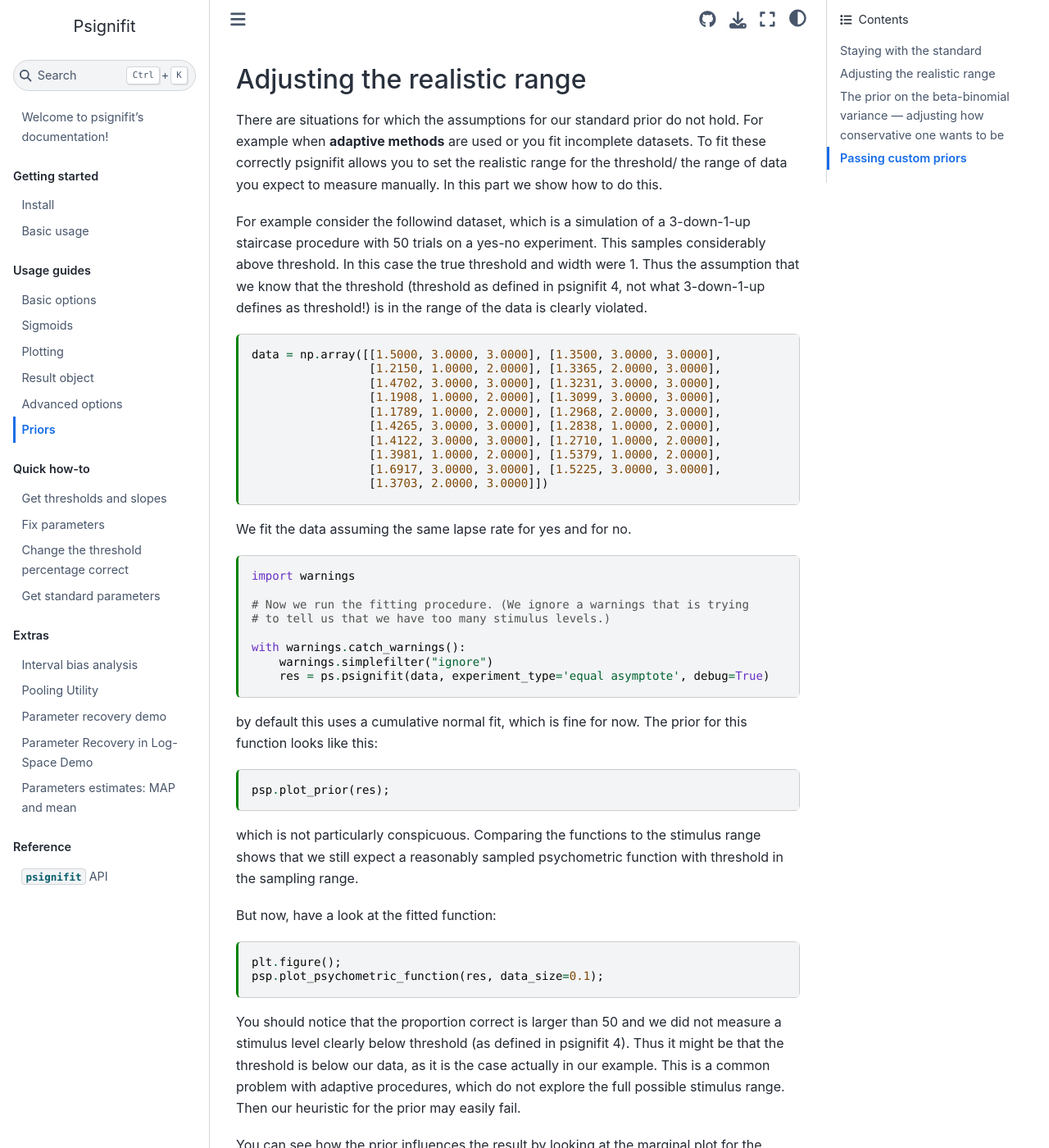
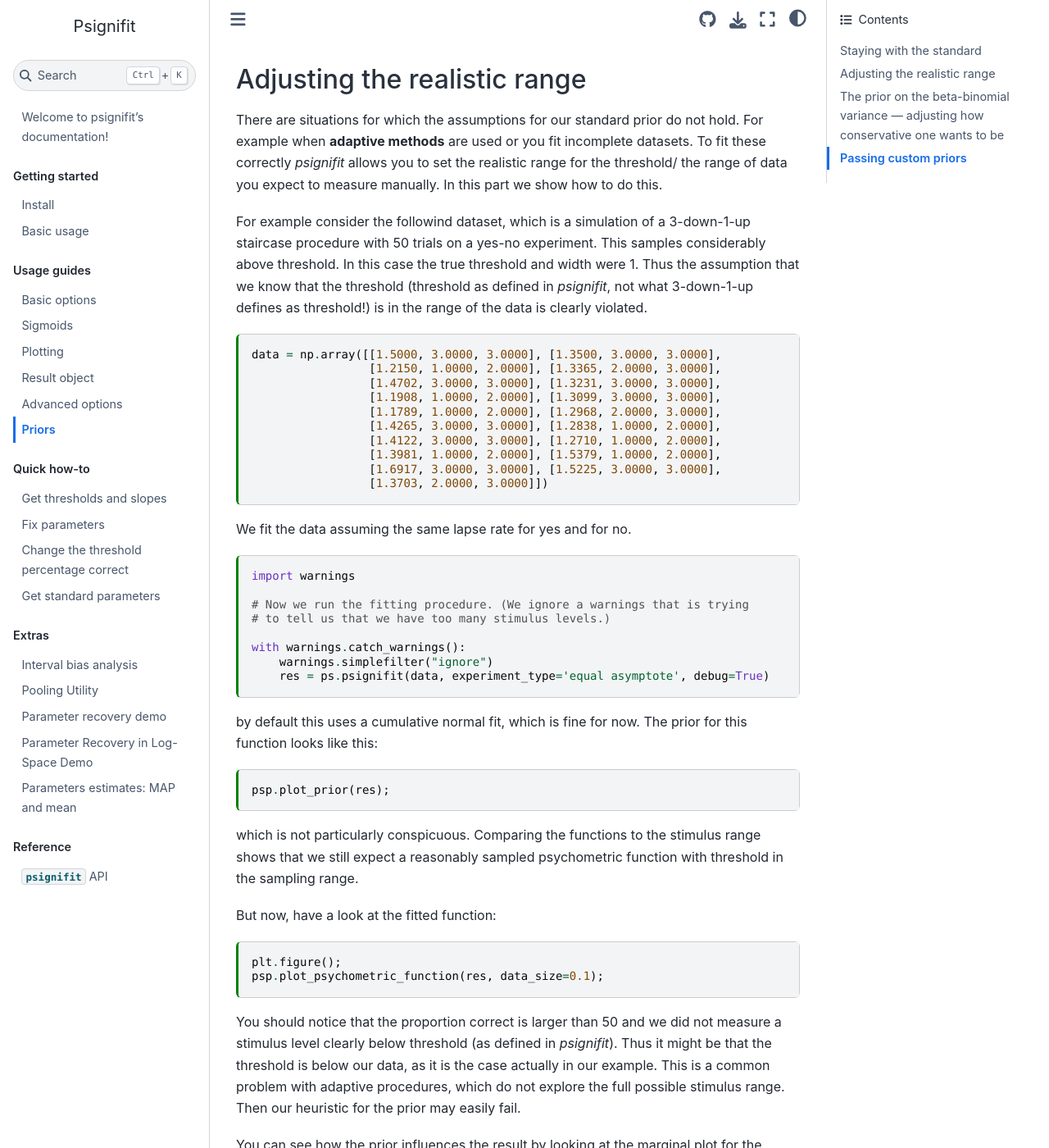
Before and after one commit to wichmann-lab/python-psignifit, a Jupyter Book: the page built from docs/examples/priors.md, in a window 1280 px wide and 1400 px high, scrolled down 1883 px. Shown: the whole window at 82% size. Built offline with Jupyter Book 1.0.4 settings and Sphinx 7.4.7 and the Sphinx Book theme 1.1.4, drawn with Linux system fonts in a browser that asks for light colours; some of the changed text lies outside the part shown.

Commit message:
reformulate priors doc page

````diff
--- a/docs/examples/priors.md
+++ b/docs/examples/priors.md
@@ -84,9 +83,9 @@ You can evaluate your priors with above plot. With these color-coded sigmoids
 you can evaluate the adequacy of the prior:
 
 For a threshold prior to be adequate (first column), it should be flat along all your stimulus levels; this will ensure that the threshold estimation is driven exclusively by the data. The stimulus levels of your data are shown as black-dots in the x-axis.
-The prior is flat (constant) for all threshold values between the red and blue sigmoids; both are equally likely. The yellow and green sigmoids are very unlikely, and this makes sense as they are outside of the range of stimulus levels. Here you can see that `psignifit` assumes that you choose stimulus values along the whole range the psychometric function.
+The prior is flat (constant) for all threshold values between the red and blue sigmoids; both are equally likely. The yellow and green sigmoids are very unlikely, and this makes sense as they are outside of the range of stimulus levels. Here you can see that *psignifit* assumes that you choose stimulus values along the whole range the psychometric function.
 
-Similarly, for the width prior (middle column) the sigmoids varing between the red and blue cases are more or less likely; contrarily the yellow and green sigmoids are very unlikely. Again this makes sense, as `psignifit` assumes that you sampled the whole range of the psychometric function and not just around the threshold.
+Similarly, for the width prior (middle column) the sigmoids varing between the red and blue cases are more or less likely; contrarily the yellow and green sigmoids are very unlikely. Again this makes sense, as *psignifit* assumes that you sampled the whole range of the psychometric function and not just around the threshold.
 
 Finally for the lapse prior it assumes a decaying prior (right column), which in simulations have been shown to be a reasonable assumption. You don't expect that observers lapse more than 20%; if so, then the observer is the problem (e.g. they were not following instructions, falling asleep, lapsing in attention, etc). For these cases maybe consider to repeat the experiment.
 
@@ -96,7 +95,7 @@ Finally for the lapse prior it assumes a decaying prior (right column), which in
 
 There are situations for which the assumptions for our standard prior
 do not hold. For example when **adaptive methods** are used or you fit
-incomplete datasets. To fit these correctly psignifit allows you to set
+incomplete datasets. To fit these correctly *psignifit* allows you to set
 the realistic range for the threshold/ the range of data you expect to
 measure manually. In this part we show how to do this.
 
@@ -105,7 +104,7 @@ For example consider the followind dataset, which is a simulation of a
 This samples considerably above threshold. In this case the true
 threshold and width were 1.
 Thus the assumption that we know that the threshold
-(threshold as defined in psignifit 4, not what 3-down-1-up defines as threshold!)
+(threshold as defined in *psignifit*, not what 3-down-1-up defines as threshold!)
 is in the range of the data is clearly violated.
 
 
@@ -153,7 +152,7 @@ psp.plot_psychometric_function(res, data_size=0.1);
 ```
 
 You should notice that the proportion correct is larger than 50 and we did
-not measure a stimulus level clearly below threshold (as defined in psignifit 4).
+not measure a stimulus level clearly below threshold (as defined in *psignifit*).
 Thus it might be that the threshold is below our data, as it is the case actually in our
 example.
 This is a common problem with adaptive procedures, which do not explore
@@ -173,9 +172,9 @@ influence on the outcome.
 
 
 
-To "heal" this, psignifit allows you to pass another range, for which you
+To "heal" this, *psignifit* allows you to pass another range, for which you
 believe in the assumptions of our prior.
-You pass this range with argument `stimulus_range`, and `psignifit`
+You pass this range with argument `stimulus_range`, and *psignifit*
 will be set the prior considering this range instead.
 For our example dataset we might give a generous range and assume the
 possible range is .5 to 1.5.
@@ -334,10 +333,10 @@ custom_priors = {'lambda': prior_lambda}
 ```
 
 Note that we did not normalize this prior. This is internally done by
-psignifit.
+*psignifit*.
 
 Most of the times you then have to adjust the bounds of integration as
-well. This confines the region psignifit operates on. All values outside
+well. This confines the region *psignifit* operates on. All values outside
 the bounds implicitly have prior probability of 0.
 
 For our example we set manually the bounds for the lambda parameter
````
Also changed, not shown: other parts of docs/examples/priors.md (+7 -8 lines).
